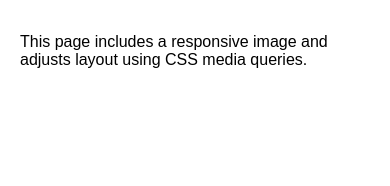
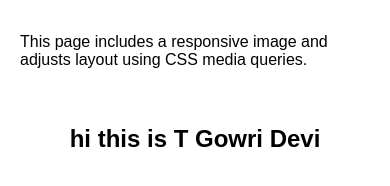
Before and after one commit to GowriDevi09/Fedf, a plain HTML site: page index.html in a window 390 px wide. Shown: the part 196-382 px from the top of the page. Drawn offline with Linux system fonts and the light colour scheme.

```diff
--- a/index.html
+++ b/index.html
@@ -13,6 +13,7 @@
 <img src="kluh.jpg">
 <p>This page includes a responsive image and adjusts layout using CSS media
 queries.</p>
+<h1> hi this is T Gowri Devi </h1>
 </section>
 </body>
 </html>
```
